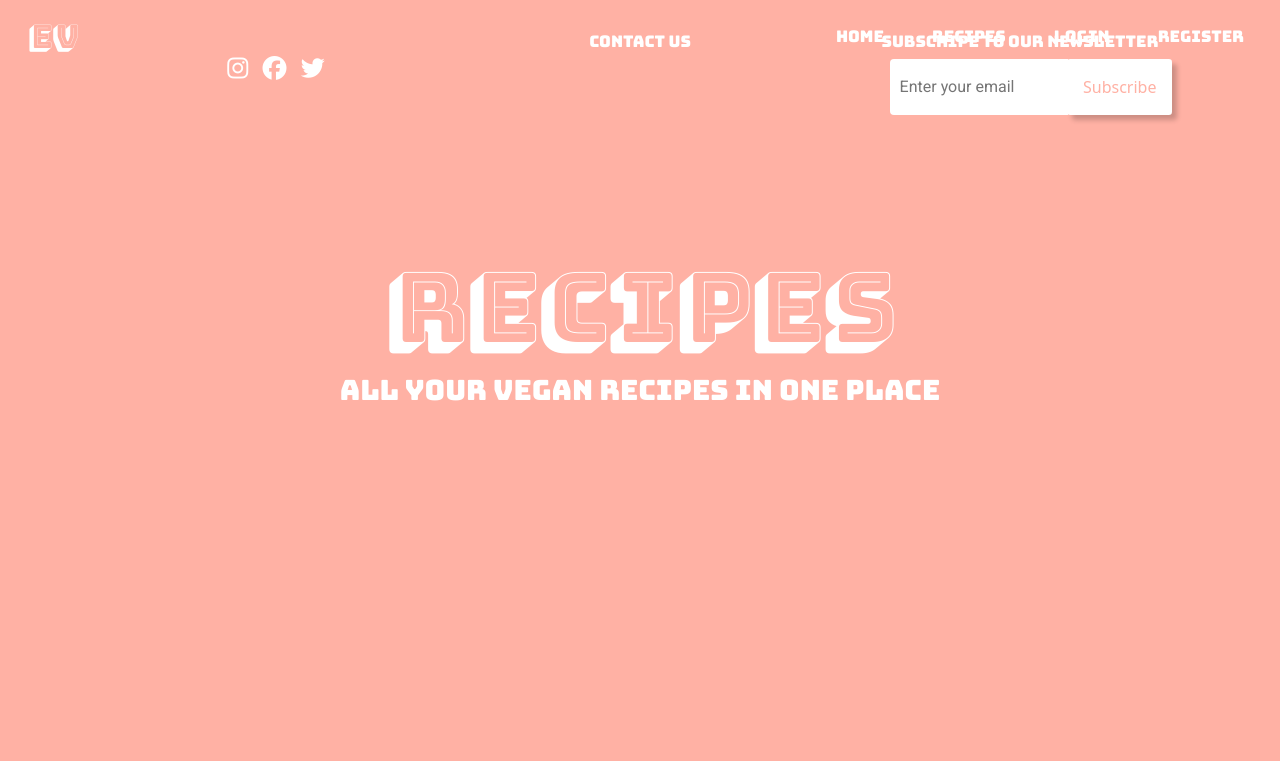
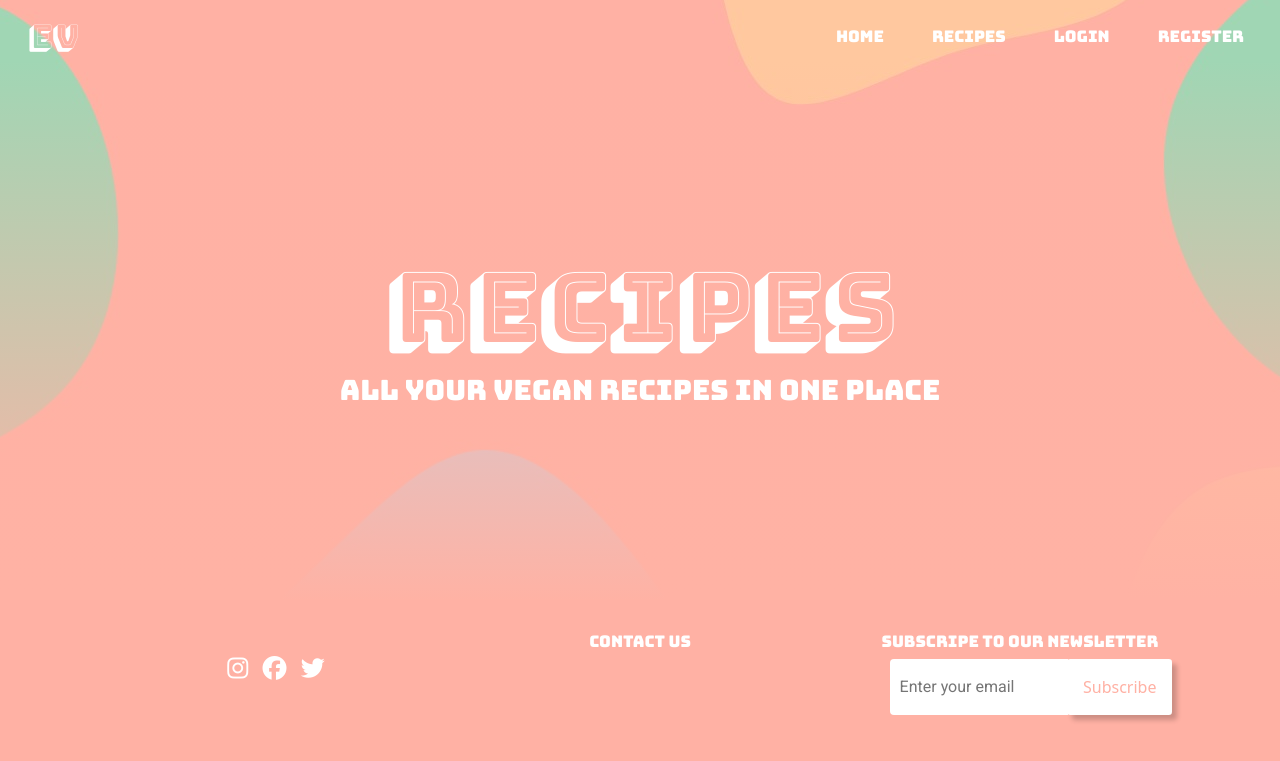
Before and after one commit to Alicepinch/everything-vegan, a Flask app: page /recipes in a window 1280 px wide. Shown: the top 761 px of the page. Run offline with Flask 2, Linux system fonts and the light colour scheme; data that the repository does not hold is empty; some libraries are stand-ins or nearby versions.

Commit message:
Page background updated

```diff
--- a/templates/recipes.html
+++ b/templates/recipes.html
@@ -1,7 +1,8 @@
 {% extends "base.html" %}
 {% block content %}
 
-<div class="container-fluid sub-hero-image">
+<section class="blob-background">
+    <div class="container-fluid">
         <div class="row">
             <div class="col-12 header-container">
                 <h1 class="page-header text-center">Recipes</h1>
@@ -9,10 +10,11 @@
             </div>
         </div>
     </div>
+</section>
 
 <!----Recipes--->
 
-<section class="blue-background">
+<section>
     <div class="container">
         <div class="row animation">
             {% for recipe in recipes %}
@@ -20,10 +22,13 @@
                 <div class="recipe-card">
                     <h3>{{ recipe.recipe_name }}</h3>
                     <img class="recipe-image" src="{{ recipe.img_url }}" alt="{{ recipe.recipe_name}}">
+                    <div class="recipe-description">
                         <p>
                             {{ recipe.description }}
+                            <a class="recipe-link"> View Recipe <i class="fas fa-arrow-right"></i></a>
                         </p>
-                    <a class="recipe-link">View Recipe</a>
+
+                    </div>
                 </div>
             </div>
             {% endfor %}
```
Lines whose indentation alone changed are shown as unchanged.
